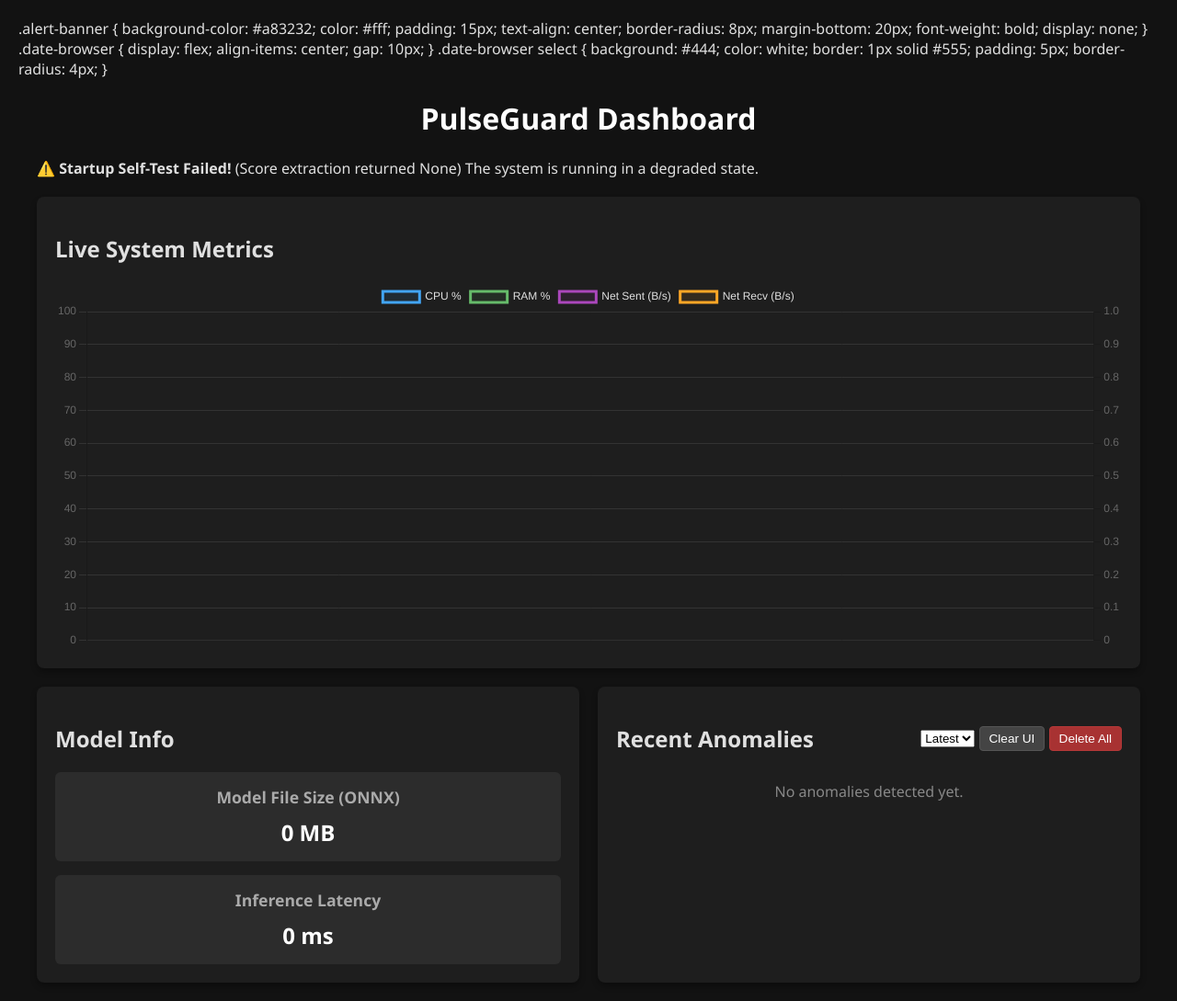
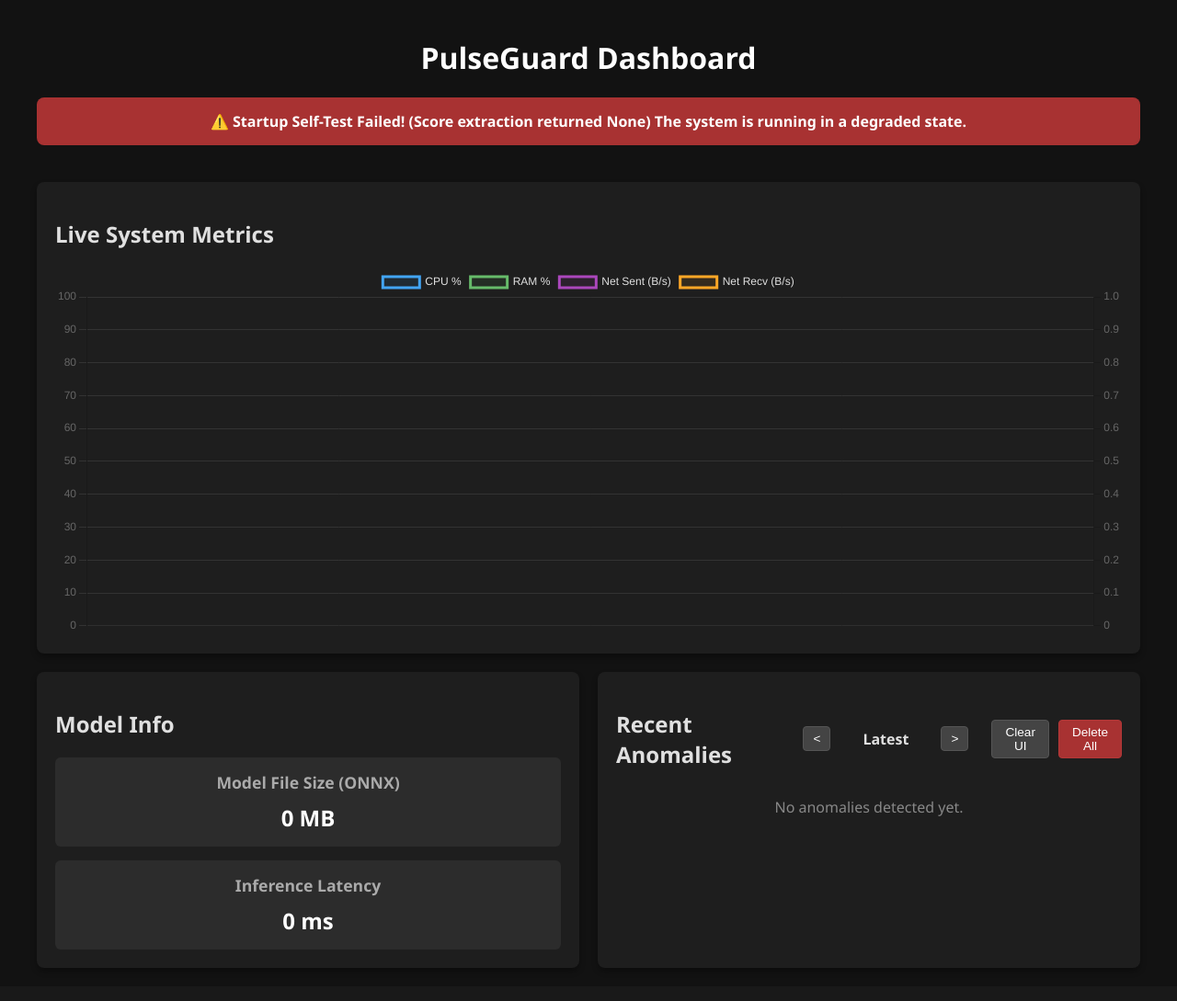
Before and after one commit to arsh-bhagat/PulseGuard---OSDHack2026, a Flask app: page / in a window 1280 px wide. Shown: the whole page at 92% size. After the commit the page ends 1033 px from the top, so only its background shows below. Run offline with Flask 3, Linux system fonts and the light colour scheme; data that the repository does not hold is empty.

Commit message:
fix: date navigation UI and CSS syntax error

```diff
--- a/src/templates/index.html
+++ b/src/templates/index.html
@@ -104,7 +104,6 @@
         .btn-danger:hover {
             background-color: #c93b3b;
         }
-    </style>
         .alert-banner {
             background-color: #a83232;
             color: #fff;
@@ -120,12 +119,10 @@
             align-items: center;
             gap: 10px;
         }
-        .date-browser select {
-            background: #444;
-            color: white;
-            border: 1px solid #555;
-            padding: 5px;
-            border-radius: 4px;
+        .date-display {
+            font-weight: bold;
+            min-width: 100px;
+            text-align: center;
         }
     </style>
 </head>
@@ -159,8 +156,10 @@
                 <div class="panel-header">
                     <h2>Recent Anomalies</h2>
                     <div class="date-browser">
-                        <select id="dateSelect" onchange="changeDate()"></select>
-                        <button class="btn" onclick="clearUILogs()">Clear UI</button>
+                        <button class="btn" onclick="prevDate()" id="btnPrevDate">&lt;</button>
+                        <span id="currentDateDisplay" class="date-display">Latest</span>
+                        <button class="btn" onclick="nextDate()" id="btnNextDate" disabled>&gt;</button>
+                        <button class="btn" onclick="clearUILogs()" style="margin-left: 15px;">Clear UI</button>
                         <button class="btn btn-danger" onclick="deleteAllLogs()">Delete All</button>
                     </div>
                 </div>
@@ -298,32 +297,56 @@
 
         let hiddenBefore = 0;
         let selectedDate = "Latest";
+        let availableDates = [];
+        let currentDateIndex = -1; // -1 means Latest
 
         async function fetchDates() {
             try {
                 const res = await fetch('/api/anomalies/dates');
                 const data = await res.json();
-                const select = document.getElementById('dateSelect');
-                const currVal = select.value;
-                select.innerHTML = '<option value="Latest">Latest</option>';
-                data.dates.forEach(d => {
-                    const opt = document.createElement('option');
-                    opt.value = d;
-                    opt.innerText = d;
-                    select.appendChild(opt);
-                });
-                if (currVal && Array.from(select.options).some(o => o.value === currVal)) {
-                    select.value = currVal;
-                }
+                availableDates = data.dates || [];
+                availableDates.sort(); // Sorts YYYY-MM-DD ascending
+                updateDateNavigationUI();
             } catch (e) {
                 console.error("Failed to fetch dates", e);
             }
         }
 
-        function changeDate() {
-            selectedDate = document.getElementById('dateSelect').value;
+        function prevDate() {
+            if (availableDates.length === 0) return;
+            if (currentDateIndex === -1) {
+                currentDateIndex = availableDates.length - 1; // Jump to most recent date
+            } else if (currentDateIndex > 0) {
+                currentDateIndex--;
+            }
+            applyDateChange();
+        }
+
+        function nextDate() {
+            if (currentDateIndex === -1) return;
+            if (currentDateIndex < availableDates.length - 1) {
+                currentDateIndex++;
+            } else {
+                currentDateIndex = -1; // Jump back to Latest
+            }
+            applyDateChange();
+        }
+
+        function applyDateChange() {
+            if (currentDateIndex === -1) {
+                selectedDate = "Latest";
+            } else {
+                selectedDate = availableDates[currentDateIndex];
+            }
+            updateDateNavigationUI();
             hiddenBefore = 0; // reset ui clear filter
             updateDashboard();
+        }
+
+        function updateDateNavigationUI() {
+            document.getElementById('currentDateDisplay').innerText = selectedDate;
+            document.getElementById('btnPrevDate').disabled = (currentDateIndex === 0 || availableDates.length === 0);
+            document.getElementById('btnNextDate').disabled = (currentDateIndex === -1);
         }
 
         function clearUILogs() {
```
